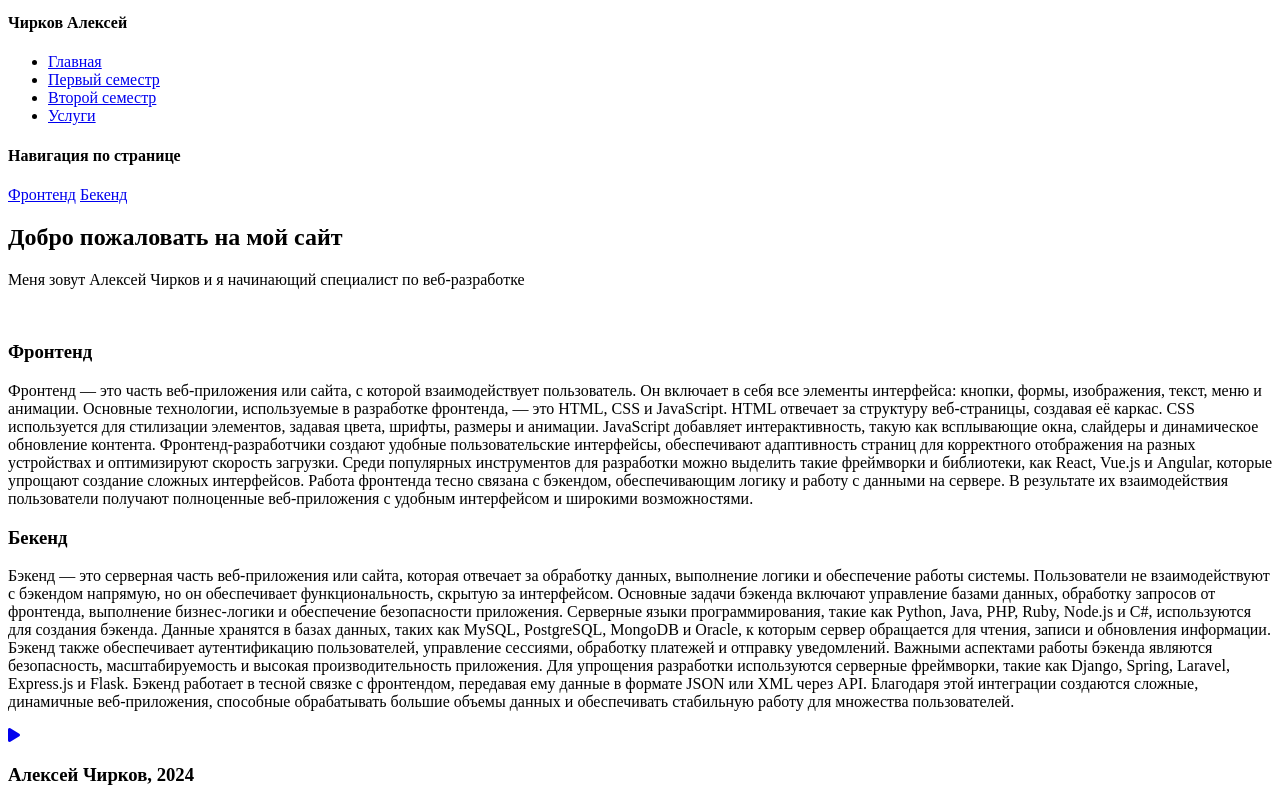
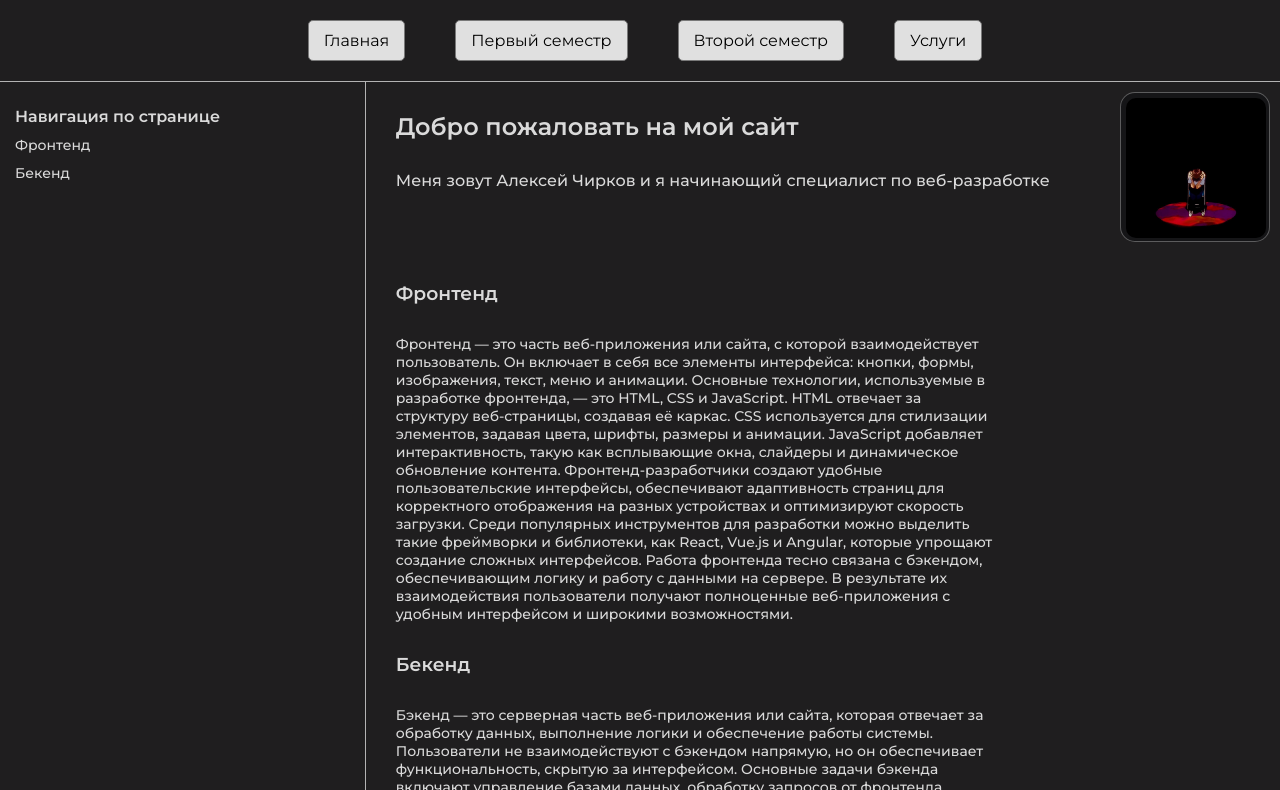
Before and after one commit to rewaazd/PRAC, a plain HTML site: page index.html in a window 1280 px wide. Shown: the part 108-898 px from the top of the page. Drawn offline with Linux system fonts and the light colour scheme; the site is published under a folder, as on GitHub Pages, so addresses that start at the root find nothing.

Commit message:
Update index.html

```diff
--- a/index.html
+++ b/index.html
@@ -4,15 +4,15 @@
     <meta charset="UTF-8">
     <meta name="viewport" content="width=device-width, initial-scale=1.0, viewport-fit=cover">
     <title>SITE</title>
-    <link rel="stylesheet" href="/CSS/123.css">
+    <link rel="stylesheet" href="CSS/123.css">
     <link rel="stylesheet" href="https://cdnjs.cloudflare.com/ajax/libs/font-awesome/6.5.1/css/all.min.css"/>
-    <link rel="stylesheet" href="/CSS/adaptive.css">
+    <link rel="stylesheet" href="CSS/adaptive.css">
 </head>
 <body>
     <header id="header">
         <div class="logo">
             <div class="square">
-                <img src="/Other/N9yaO7KOzIY.jpg" alt="">
+                <img src="Other/N9yaO7KOzIY.jpg" alt="">
             </div>
             <p>Logo</p>
         </div>
@@ -52,7 +52,7 @@
                     <p>Меня зовут Алексей Чирков и я начинающий специалист по веб-разработке</p>
                 </div>
                 <div class="image">
-                    <img src="/Other/photo_2024-09-18_04-32-03.jpg" alt="">
+                    <img src="Other/photo_2024-09-18_04-32-03.jpg" alt="">
                 </div>
             </div>
             <div class="secondblockmidside" id="front">
```
